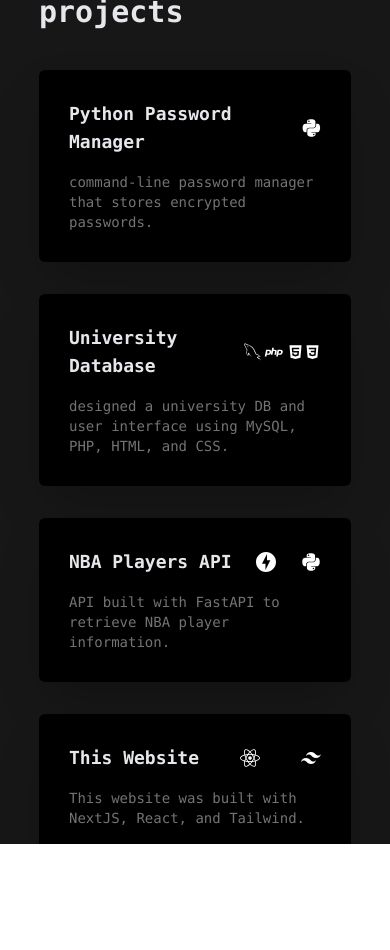
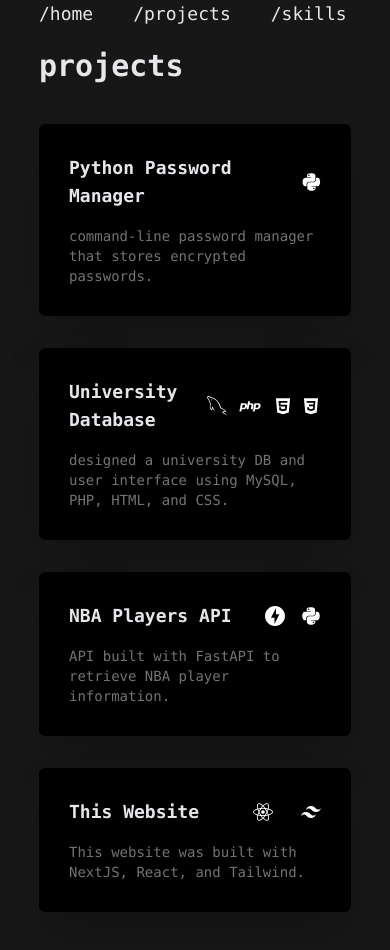
Before and after one commit to clxmente/OLD-solorio.dev, a Next.js app: page /projects in a window 390 px wide. Before the commit the page ends 844 px from the top, so only its background shows below. Built offline with nearby package versions, Linux system fonts and the light colour scheme.

Commit message:
better icon placement, better mobile, needs fixing for pro max

```diff
--- a/pages/index.js
+++ b/pages/index.js
@@ -5,7 +5,7 @@ import { AiOutlineGithub, AiOutlineTwitter, AiFillLinkedin, AiFillMail } from 'r
 
 export default function Home() {
   return (
-    <div className="bg-neutral-900">
+    <div>
       <Head>
         <title>Clemente Solorio</title>
         <meta name="description" content="20 year old student studying Computer Science at CSUF." />
@@ -39,11 +39,11 @@ export default function Home() {
                 </a>{". I'm currently in my 3rd year of university,"}<br className="hidden sm:block"/>{"completing my Bachelors of Science in Computer Science."}
               </p>
             </div>
-            <div className="flex flex-nowrap pt-8 space-x-8 justify-start px-5 sm:px-0 items-center">
-              <Social href={"https://github.com/clxmente"} icon={<AiOutlineGithub size={"36"} />} />
-              <Social href={"https://www.linkedin.com/in/clementesolorio/"} icon={<AiFillLinkedin size={"36"} />} />
-              <Social href={"mailto:clem@solorio.dev"} icon={<AiFillMail size={"36"} />} />
-              <Social href={"https://twitter.com/clxmente_"} icon={<AiOutlineTwitter size={"36"} />} />
+            <div className="flex flex-nowrap pt-8 space-x-8 justify-start px-5 sm:px-0">
+            <Social href={"https://github.com/clxmente"} icon={<AiOutlineGithub size={"36"} />} />
+            <Social href={"https://www.linkedin.com/in/clementesolorio/"} icon={<AiFillLinkedin size={"36"} />} />
+            <Social href={"mailto:clem@solorio.dev"} icon={<AiFillMail size={"36"} />} />
+            <Social href={"https://twitter.com/clxmente_"} icon={<AiOutlineTwitter size={"36"} />} />
             </div>
           </div>
         </div>
--- a/pages/projects.js
+++ b/pages/projects.js
@@ -12,12 +12,14 @@ function Projects() {
         <Head>
           <title>Clemente Solorio</title>
           <meta name="description" content="Page with some of the projects I have worked on." />
+          <meta http-equiv="X-UA-Compatible" content="IE=edge"/>
+          <meta name="viewport" content="width=device-width, initial-scale=1.0"/>
           <link rel="icon" href="https://github.com/clxmente.png"/>
         </Head>
 
         <main>
-          <div className="flex justify-center items-center h-screen overflow-auto">
-            <div className="inline-block justify-center w-4/5 xl:w-1/2">
+          <div className="flex justify-center items-center sm:h-screen overflow-auto">
+            <div className="inline-block justify-center w-4/5 2xl:w-1/2">
               {/* Nav Bar Code */}
               <div className="h-12 sm:h-24 flex justify-start">
                 <nav className="font-mono text-lg text-gray-200 no-underline">
@@ -43,32 +45,38 @@ function Projects() {
                 <div className="border-2 border-solid border-black bg-black rounded-md px-7 py-7 shadow-2xl hover:scale-105 hover:transition-all hover:ease-out hover:duration-500 transition-all ease-out duration-500">
                   <div className="flex items-center justify-between">
                     <p className='font-bold text-lg font-mono text-gray-200'>University Database</p>
-                    <GrMysql size={"20"} color={"white"} />
-                    <DiPhp size={"30"} color={"white"} />
-                    <DiHtml5 size={"20"} color={"white"} />
-                    <DiCss3 size={"20"} color={"white"} />
+                    <div className='flex items-center'>
+                      <div className='pr-2 sm:pr-7'><GrMysql size={"20"} color={"white"} /></div>
+                      <div className='pr-2 sm:pr-7'><DiPhp size={"30"} color={"white"} /></div>
+                      <div className='pr-2 sm:pr-7'><DiHtml5 size={"20"} color={"white"} /></div>
+                      <DiCss3 size={"20"} color={"white"} />
+                    </div>
                   </div>
                   <p className='text-sm font-mono text-neutral-500 pt-4 text_flicker'>designed a university DB and user interface using MySQL, PHP, HTML, and CSS.</p>
                 </div>
                 <div className="border-2 border-solid border-black bg-black rounded-md px-7 py-7 shadow-2xl hover:scale-105 hover:transition-all hover:ease-out hover:duration-500 transition-all ease-out duration-500">
                   <div className="flex items-center justify-between">
                     <p className='font-bold text-lg font-mono text-gray-200'>NBA Players API</p>
-                    <SiFastapi size={"20"} color="white" />
-                    <FaPython size={"20"} color={"white"}/>
+                    <div className="flex items-center">
+                      <div className="pr-4 sm:pr-7"><SiFastapi size={"20"} color="white" /></div>
+                      <FaPython size={"20"} color={"white"}/>
+                    </div>
                   </div>
                   <p className='text-sm font-mono text-neutral-500 pt-4 text_flicker'>API built with FastAPI to retrieve NBA player information.</p>
                 </div>
                 <div className="border-2 border-solid border-black bg-black rounded-md px-7 py-7 shadow-2xl hover:scale-105 hover:transition-all hover:ease-out hover:duration-500 transition-all ease-out duration-500">
                   <div className="flex items-center justify-between">
                     <p className='font-bold text-lg font-mono text-gray-200'>This Website</p>
-                    <FaReact size={"20"} color={"white"} />
-                    <SiTailwindcss size={"20"} color={"white"} />
+                    <div className="flex items-center">
+                      <div className="pr-7"><FaReact size={"20"} color={"white"} /></div>
+                      <SiTailwindcss size={"20"} color={"white"} />
+                    </div>
                   </div>
                   <p className='text-sm font-mono text-neutral-500 pt-4 text_flicker'>This website was built with NextJS, React, and Tailwind.</p>
                 </div>
               </div>
             </div>
-          </div>
+        </div>
         </main>
       </div>
     )
```
